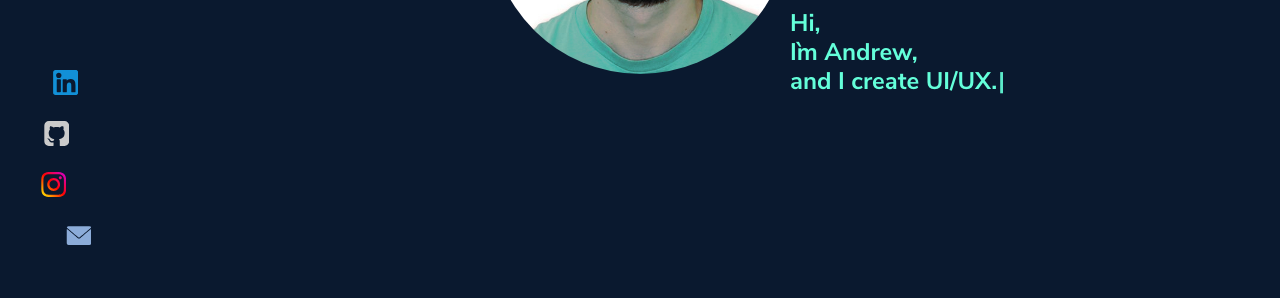
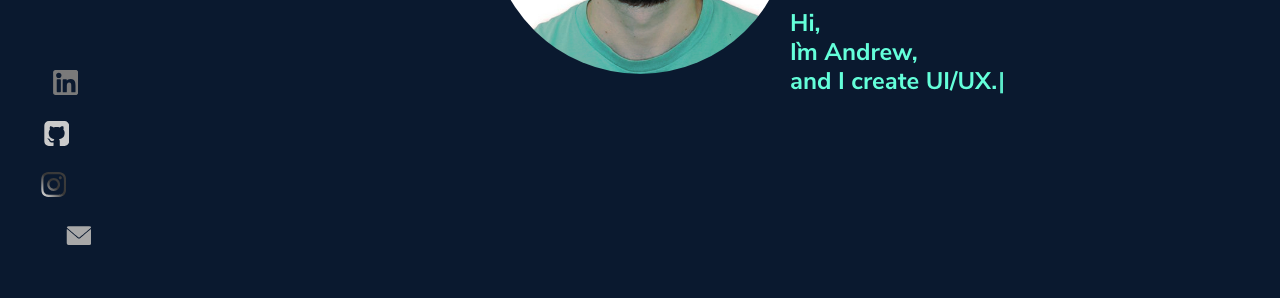
Before and after one commit to sibiryakov090591/portfolio_src, a React (Create React App) app: page / in a window 1280 px wide. Shown: the part 476-774 px from the top of the page. Built offline with nearby package versions, Linux system fonts and the light colour scheme.

Commit message:
added filter for socials

```diff
--- a/src/App.tsx
+++ b/src/App.tsx
@@ -1,4 +1,4 @@
-import React from "react";
+import React, { useEffect } from "react";
 import "./App.css";
 import Hero from "./blocks/hero/Hero";
 import Projects from "./blocks/projects/Projects";
@@ -12,6 +12,12 @@ import Skills from "./blocks/skills/Skills";
 import Menu from "./components/menu/Menu";
 
 function App() {
+  useEffect(() => {
+    window.onbeforeunload = function () {
+      window.scrollTo(0, 0);
+    };
+  }, []);
+
   return (
     <ThemeProvider theme={theme}>
       <Menu />
--- a/src/components/socials/styles.ts
+++ b/src/components/socials/styles.ts
@@ -13,6 +13,12 @@ export const useStyles = makeStyles((theme: AppTheme) => ({
   },
   img: {
     width: "100%",
+    filter: "grayscale(1)",
+    transition: "all 250ms ease",
+    "&:hover": {
+      // transform: "scale(1) rotate(0)",
+      filter: "grayscale(0)",
+    },
   },
   line: {
     width: 2,
```
Also changed, not shown: src/images/my_photo1.jpg (deleted).
